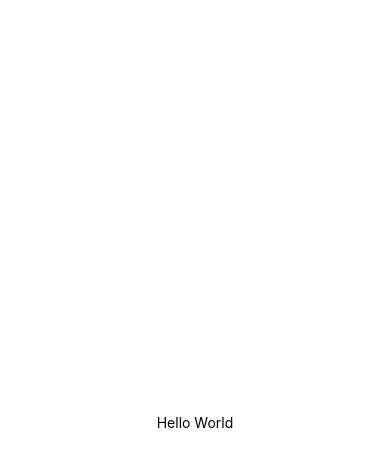
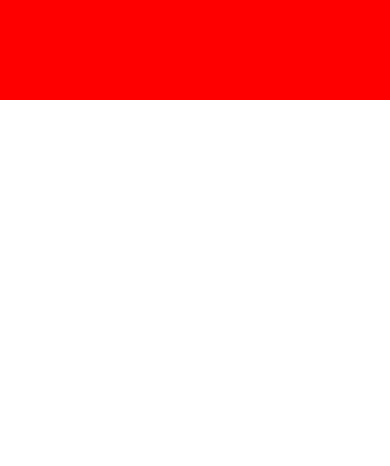
Before and after one commit to Arthur-art/ReactNative-Codecademy, a React Native app: screen / in a window 390 px wide. Shown: the top 466 px of the page. Built offline with nearby package versions, Linux system fonts and the light colour scheme.

Commit message:
aprendendo sobre style component e view react native

```diff
--- a/App.js
+++ b/App.js
@@ -1,21 +1,20 @@
-import { StatusBar } from 'expo-status-bar';
 import React from 'react';
-import { StyleSheet, Text, View } from 'react-native';
+import { View } from 'react-native'
+
+// O componente View é melhor comparável a um div elemento HTML. Da mesma forma div,
+// o Viewcomponente não é visível a menos que um estilo seja aplicado.
+//  Podemos aplicar esse estilo por meio do style props em camelCase.
 
 export default function App() {
   return (
-    <View style={styles.container}>
-      <Text>Hello World</Text>
-      <StatusBar style="auto" />
+    <View style={styleView}>
+
     </View>
   );
 }
 
-const styles = StyleSheet.create({
-  container: {
-    flex: 1,
-    backgroundColor: 'white',
-    alignItems: 'center',
-    justifyContent: 'center',
-  },
-});
+const styleView = {
+  widht: 100,
+  height: 100,
+  backgroundColor: 'red'
+};
```
